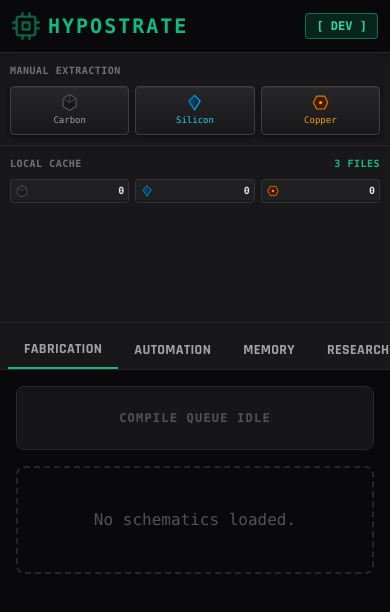
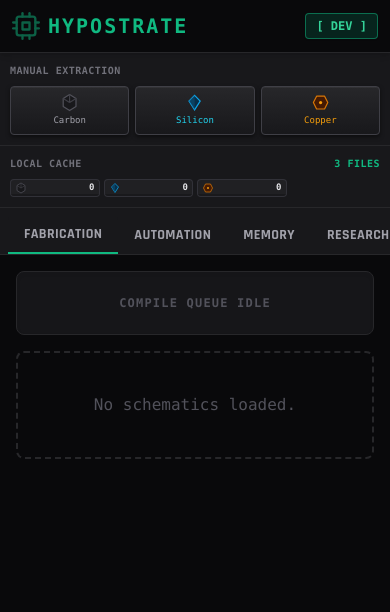
Before and after one commit to celsoaraujo-net/Hypostrate, a plain HTML site: page index.html in a window 390 px wide. Drawn offline with nearby package versions, Linux system fonts and the light colour scheme.

Commit message:
Add files via upload

```diff
--- a/index.html
+++ b/index.html
@@ -129,7 +129,7 @@
     <div class="flex-1 flex flex-col md:flex-row overflow-hidden">
 
         <!-- Left Sidebar: Manual Actions & Inventory -->
-        <aside class="w-full md:w-72 h-[32vh] min-h-[160px] md:h-auto md:max-h-none bg-zinc-900 border-b md:border-b-0 md:border-r border-zinc-800 flex flex-col z-10 flex-shrink-0">
+        <aside class="w-full md:w-72 max-h-[35vh] md:max-h-none bg-zinc-900 border-b md:border-b-0 md:border-r border-zinc-800 flex flex-col z-10 shrink-0">
             <!-- Manual Gathering -->
             <div class="p-2.5 md:p-4 border-b border-zinc-800 shrink-0">
                 <h2 class="text-[10px] md:text-xs uppercase text-zinc-500 tracking-wider mb-2 md:mb-3 font-bold font-mono">Manual Extraction</h2>
@@ -159,12 +159,12 @@
             </div>
 
             <!-- Inventory List -->
-            <div class="flex-1 overflow-y-auto p-2.5 md:p-4">
+            <div class="flex-auto min-h-0 overflow-y-auto p-2.5 md:p-4">
                 <h2 class="text-[10px] md:text-xs uppercase text-zinc-500 tracking-wider mb-2 md:mb-3 font-bold font-mono flex justify-between items-center">
                     <span>Local Cache</span>
                     <span id="storageCount" class="text-brand font-mono text-[10px] md:text-[11px]">0 Files</span>
                 </h2>
-                <div id="inventoryContainer" class="grid grid-cols-3 xs:grid-cols-4 md:grid-cols-2 gap-1.5">
+                <div id="inventoryContainer" class="grid grid-cols-4 xs:grid-cols-5 md:grid-cols-2 gap-1 md:gap-1.5">
                     <!-- Inventory items injected dynamically -->
                 </div>
             </div>
@@ -1399,9 +1399,9 @@
                     let fillPct = Math.min(100, Math.round((amount / itemMax) * 100));
 
                     invContainer.innerHTML += `
-                        <div class="relative overflow-hidden p-1 rounded bg-zinc-800/60 hover:bg-zinc-800 transition-colors border border-zinc-700/60 flex items-center justify-between gap-1 has-tooltip cursor-help" data-tip="${item.name}&#10;Cached: ${formatNumber(amount)} / ${formatNumber(itemMax)}&#10;Cap Filled: ${fillPct}%">
-                            <span class="text-sm shrink-0 leading-none ${item.color}">${item.icon}</span>
-                            <span class="font-mono text-zinc-200 text-[10px] font-semibold leading-none">${formatNumber(amount)}</span>
+                        <div class="relative overflow-hidden p-0.5 px-1 md:p-1 rounded bg-zinc-800/60 hover:bg-zinc-800 transition-colors border border-zinc-700/60 flex items-center justify-between gap-0.5 md:gap-1 has-tooltip cursor-help" data-tip="${item.name}&#10;Cached: ${formatNumber(amount)} / ${formatNumber(itemMax)}&#10;Cap Filled: ${fillPct}%">
+                            <span class="text-xs md:text-sm shrink-0 leading-none ${item.color}">${item.icon}</span>
+                            <span class="font-mono text-zinc-200 text-[9px] md:text-[10px] font-semibold leading-none">${formatNumber(amount)}</span>
                             <div class="absolute bottom-0 left-0 right-0 h-[2px] bg-zinc-900/80">
                                 <div class="h-full bg-brand transition-all" style="width: ${fillPct}%"></div>
                             </div>
```
